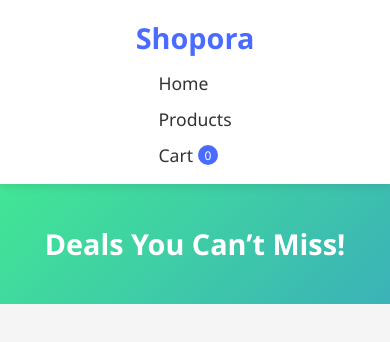
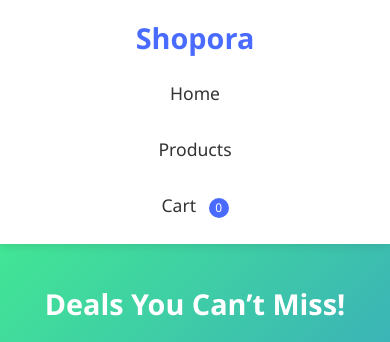
Before and after one commit to Randika-Ranjana/shopora, a plain HTML site: page index.html in a window 390 px wide. Shown: the top 342 px of the page. Drawn offline with Linux system fonts and the light colour scheme.

Commit message:
Update styles.css

```diff
--- a/styles.css
+++ b/styles.css
@@ -895,3 +895,32 @@ footer {
       font-size: 1.1rem;
     }
   }
+
+@media (max-width: 480px) {
+    nav ul {
+        flex-direction: column;
+        align-items: center;
+        gap: 8px;
+    }
+
+    nav ul li {
+        width: 100%;
+        text-align: center;
+    }
+
+    nav ul li a {
+        display: block;
+        width: 100%;
+        padding: 10px;
+    }
+
+    #cart-count {
+        margin-left: 8px;
+    }
+}
+
+/* Ensure viewport is properly set */
+@viewport {
+    width: device-width;
+    zoom: 1.0;
+}
```
